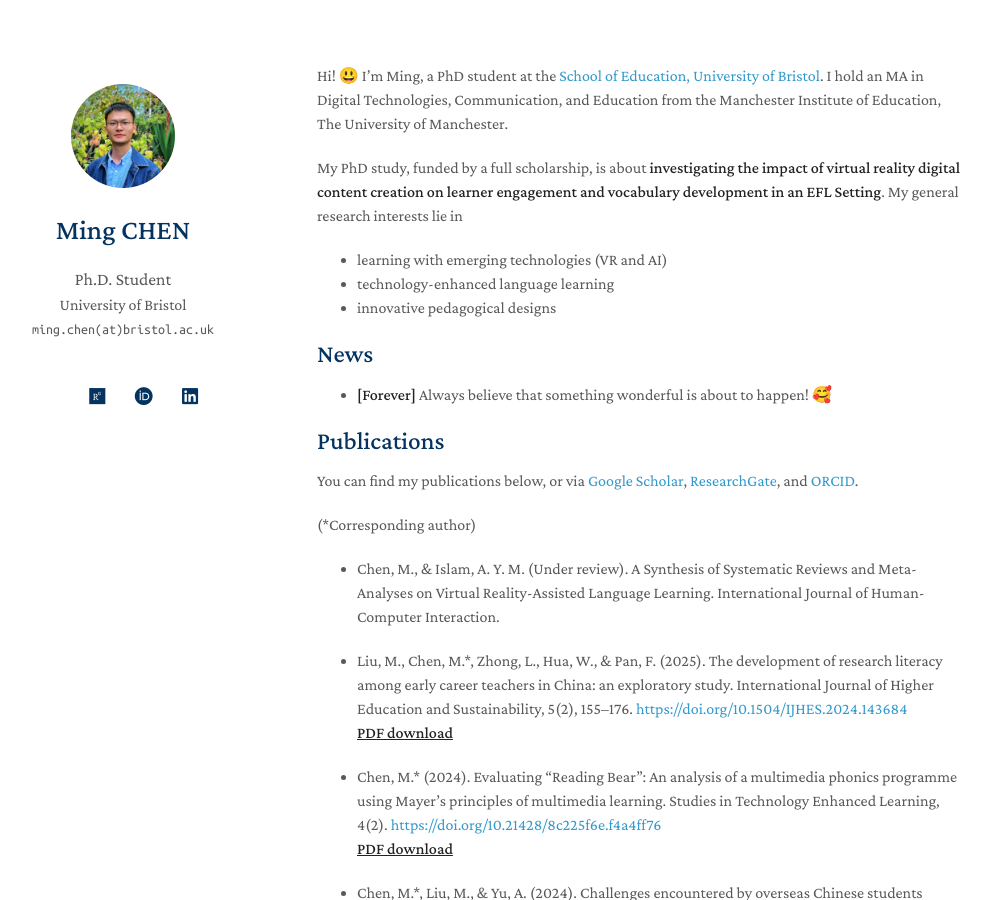
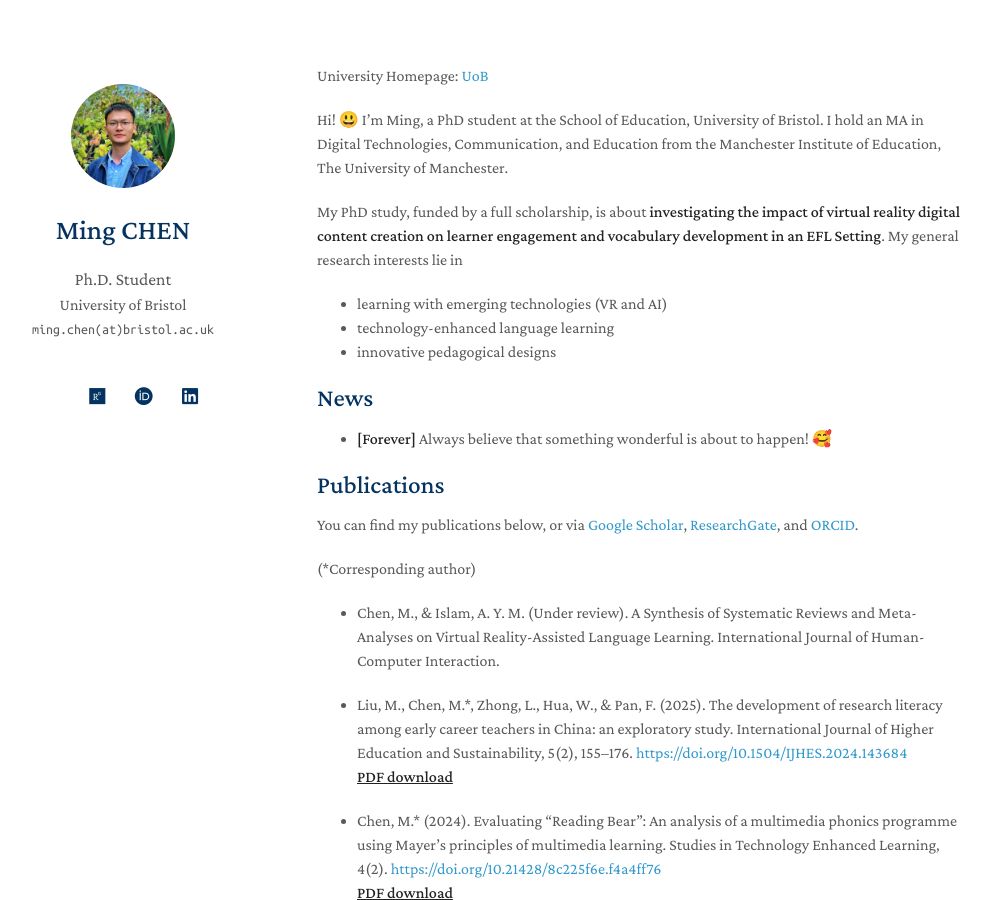
Before and after one commit to EricMingChen/EricMingChen.github.io, a Jekyll site: the page built from index.md, in a window 1280 px wide and 900 px high. Shown: the whole window, without its empty margins (153-1144 px from the left). Built offline with Jekyll 4.4.1, drawn with Linux system fonts in a browser that asks for light colours; a style sheet for code colours, icons or effects is not loaded.

Commit message:
Update index.md

```diff
--- a/index.md
+++ b/index.md
@@ -1,7 +1,9 @@
 ---
 layout: homepage
 ---
-Hi! 😃 I’m Ming, a PhD student at the [School of Education, University of Bristol](https://research-information.bris.ac.uk/en/persons/ming-chen). I hold an MA in Digital Technologies, Communication, and Education from the Manchester Institute of Education, The University of Manchester.
+University Homepage: [UoB](https://research-information.bris.ac.uk/en/persons/ming-chen)
+
+Hi! 😃 I’m Ming, a PhD student at the School of Education, University of Bristol. I hold an MA in Digital Technologies, Communication, and Education from the Manchester Institute of Education, The University of Manchester.
 
 My PhD study, funded by a full scholarship, is about **investigating the impact of virtual reality digital content creation on learner engagement and vocabulary development in an EFL Setting**. My general research interests lie in
 - learning with emerging technologies (VR and AI)
```
